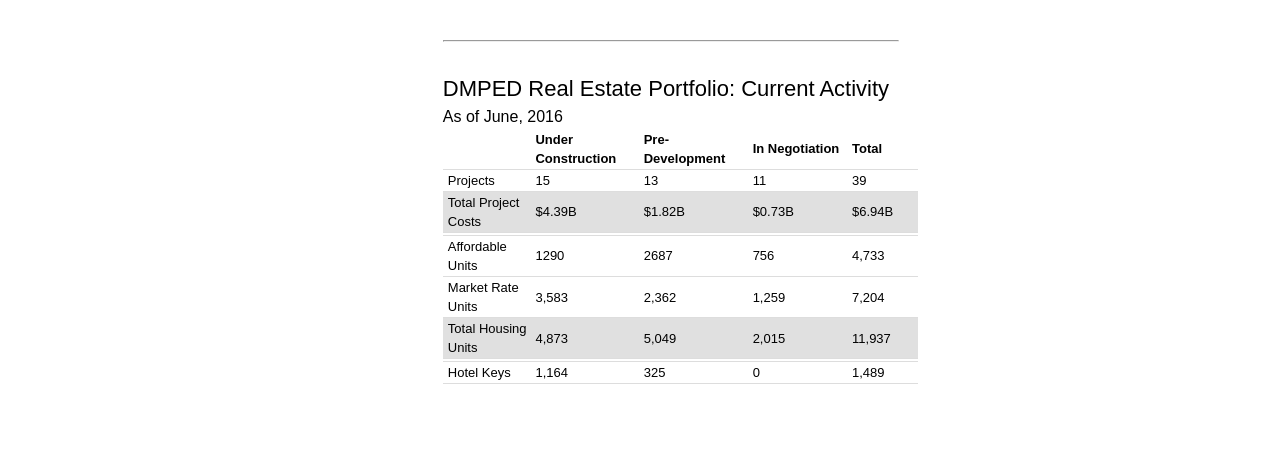
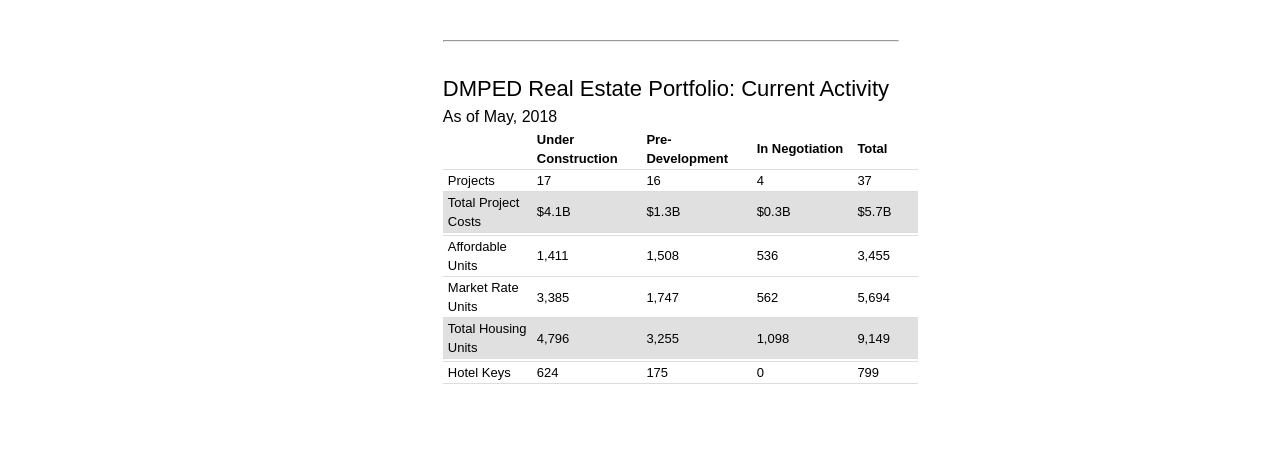
Before and after one commit to DCgov/economic-intelligence, a Jekyll site: the page built from dmped-real-estate.html, in a window 1280 px wide. Shown: the part 1073-1541 px from the top of the page. Built offline with Jekyll 4.4.1, drawn with Linux system fonts in a browser that asks for light colours; nearby versions of some CDN libraries.

Commit message:
Update dmped-real-estate.html

```diff
--- a/dmped-real-estate.html
+++ b/dmped-real-estate.html
@@ -39,7 +39,7 @@ title: DMPED Real Estate Development
 	<h2>
 		DMPED Real Estate Portfolio: Current Activity
 	</h2>
-		As of June, 2016
+		As of May, 2018
 	<div class="dmpedtable">
 		<table>
 			<tbody>
@@ -48,14 +48,14 @@ title: DMPED Real Estate Development
 					<th>Pre-Development</th>
 					<th>In Negotiation</th>
 					<th>Total</th></tr>
-					<tr><td>Projects</td><td>15</td><td>13</td><td>11</td><td>39</td></tr>
-					<tr style='background-color:#E0E0E0'><td>Total Project Costs</td><td>$4.39B</td><td>$1.82B</td><td>$0.73B</td><td>$6.94B</td></tr>
+					<tr><td>Projects</td><td>17</td><td>16</td><td>4</td><td>37</td></tr>
+					<tr style='background-color:#E0E0E0'><td>Total Project Costs</td><td>$4.1B</td><td>$1.3B</td><td>$0.3B</td><td>$5.7B</td></tr>
 					<tr><td> </td><td> </td><td> </td><td> </td><td> </td></tr>
-					<tr><td>Affordable Units</td><td>1290</td><td>2687</td><td>756</td><td>4,733</td></tr>
-					<tr><td>Market Rate Units</td><td>3,583</td><td>2,362</td><td>1,259</td><td>7,204</td></tr>
-					<tr style='background-color:#E0E0E0'><td>Total Housing Units</td><td>4,873</td><td>5,049</td><td>2,015</td><td>11,937</td></tr>
+					<tr><td>Affordable Units</td><td>1,411</td><td>1,508</td><td>536</td><td>3,455</td></tr>
+					<tr><td>Market Rate Units</td><td>3,385</td><td>1,747</td><td>562</td><td>5,694</td></tr>
+					<tr style='background-color:#E0E0E0'><td>Total Housing Units</td><td>4,796</td><td>3,255</td><td>1,098</td><td>9,149</td></tr>
 					<tr><td> </td><td> </td><td> </td><td> </td><td> </td></tr>
-					<tr><td>Hotel Keys</td><td>1,164</td><td>325</td><td>0</td><td>1,489</td></tr>
+					<tr><td>Hotel Keys</td><td>624</td><td>175</td><td>0</td><td>799</td></tr>
 			</tbody>
 		</table>
 	</div>
```
